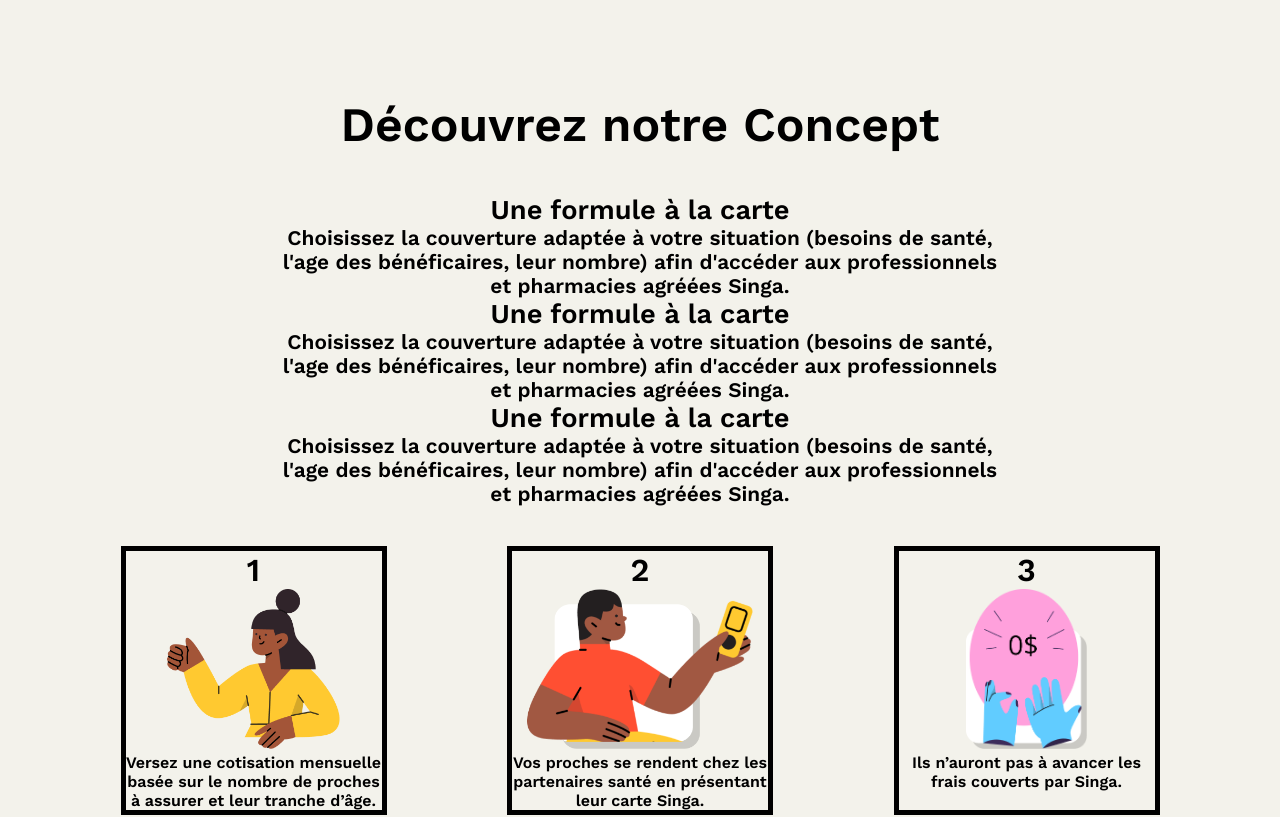
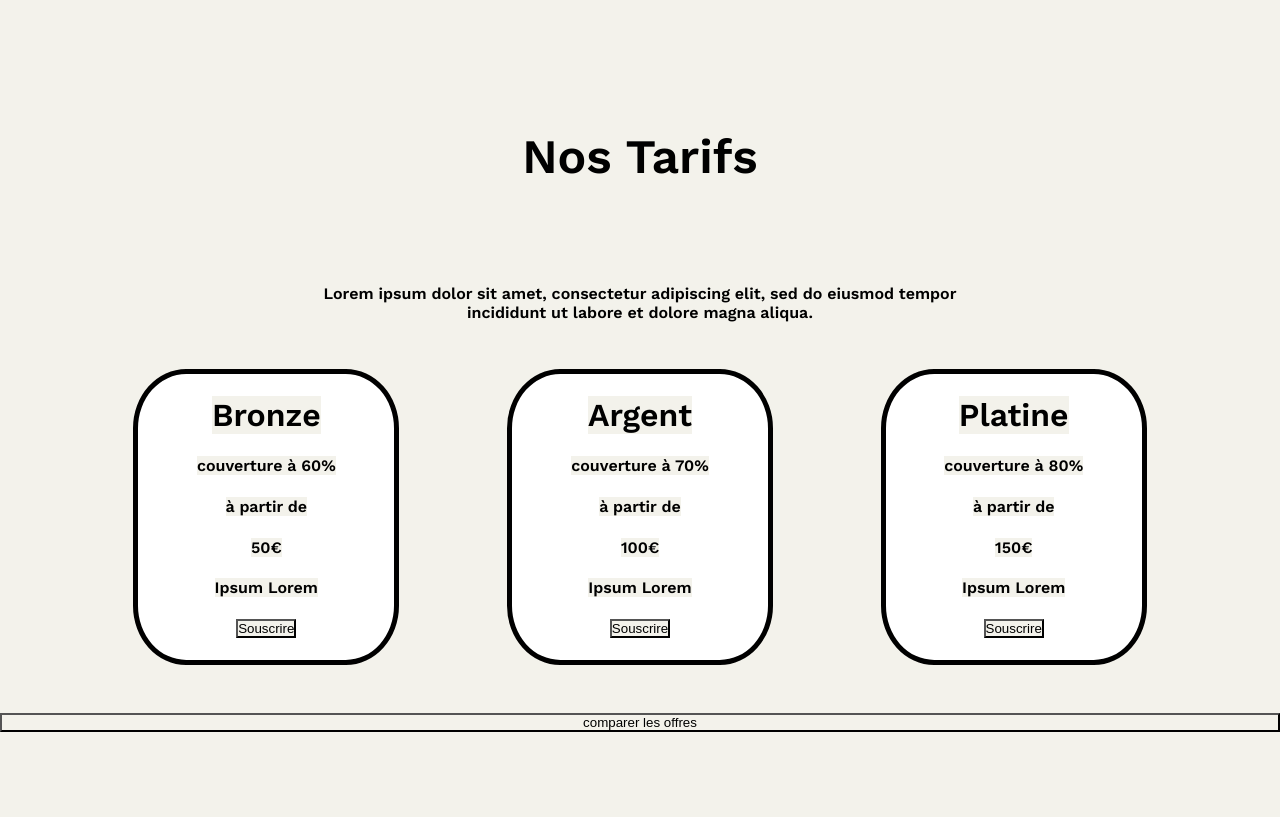
Before and after one commit to WildCodeSchool/paris-0921-project3-my-singa-assurance, a React (Vite) app: page / in a window 1280 px wide. Shown: the part 770-1587 px from the top of the page. Built offline with nearby package versions, Linux system fonts and the light colour scheme.

Commit message:
OK architecture for homepageTarif. CSS to be implemented

```diff
--- a/src/App.jsx
+++ b/src/App.jsx
@@ -3,6 +3,7 @@ import Header from './components/Header';
 
 import './App.css';
 import HomepagePresentation from './components/HomepagePresentation';
+import HomepageTarif from './components/HomepageTarif';
 import HomepageConcept from './components/HomepageConcept';
 
 function App() {
@@ -10,6 +11,7 @@ function App() {
     <>
       <Header />
       <HomepagePresentation />
+      <HomepageTarif />
       <HomepageConcept />
     </>
   );
--- /dev/null
+++ b/src/components/HomepageTarif.jsx
@@ -0,0 +1,43 @@
+import React from 'react';
+import TarifCard from './TarifCard';
+
+import style from './style/HomepageTarif.module.scss';
+
+function HomepageTarif() {
+  const Formules = [
+    {
+      title: 'Bronze',
+      couverture: '60',
+      description: 'Ipsum Lorem',
+      prix: '50',
+    },
+    {
+      title: 'Argent',
+      couverture: '70',
+      description: 'Ipsum Lorem',
+      prix: '100',
+    },
+    {
+      title: 'Platine',
+      couverture: '80',
+      description: 'Ipsum Lorem',
+      prix: '150',
+    },
+  ];
+  return (
+    <div className={style.mainTarifCard}>
+      <h2>Nos Tarifs</h2>
+      <div className={style.tarifResume}>
+        Lorem ipsum dolor sit amet, consectetur adipiscing elit, sed do eiusmod tempor incididunt ut labore et dolore magna aliqua.
+      </div>
+      <div className={style.tarifContainer}>
+        {Formules.map((card) => {
+          return <TarifCard key="0" title={card.title} couverture={card.couverture} desc={card.description} prix={card.prix} />;
+        })}
+      </div>
+      <button>comparer les offres</button>
+    </div>
+  );
+}
+
+export default HomepageTarif;
--- /dev/null
+++ b/src/components/TarifCard.jsx
@@ -0,0 +1,17 @@
+import React from 'react';
+import style from './style/TarifCard.module.scss';
+
+const TarifCard = ({ title, couverture, prix, desc }) => {
+  return (
+    <div className={style.tarifCardContainer}>
+      <h1 className="CardTitle">{title}</h1>
+      <div>couverture à {couverture}%</div>
+      <div> à partir de </div>
+      <div>{prix}€</div>
+      <div>{desc}</div>
+      <button>Souscrire</button>
+    </div>
+  );
+};
+
+export default TarifCard;
--- /dev/null
+++ b/src/components/style/HomepageTarif.module.scss
@@ -0,0 +1,33 @@
+@import url('https://fonts.googleapis.com/css2?family=Work+Sans:wght@600&display=swap');
+
+.mainTarifCard {
+  text-align: center;
+  height: 100vh;
+  text-align: center;
+  height: 100vh;
+  display: flex;
+  flex-direction: column;
+  justify-content: space-evenly;
+  font-family: 'Work Sans', sans-serif;
+  h2 {
+    font-size: 300%;
+  }
+}
+
+.tarifResume {
+  margin-right: 25%;
+  margin-left: 25%;
+}
+
+.tarifContainer {
+  display: flex;
+  flex-direction: row;
+  align-items: center;
+  justify-content: space-evenly;
+  font-family: 'Work Sans', sans-serif;
+  margin: 2%;
+}
+
+.tarifCardContainer {
+  height: 200%;
+}
--- /dev/null
+++ b/src/components/style/TarifCard.module.scss
@@ -0,0 +1,12 @@
+.tarifCardContainer {
+  border: solid 5px;
+  display: flex;
+  flex-direction: column;
+  align-items: center;
+  text-align: center;
+  width: 20vw;
+  height: 200%;
+  justify-content: space-evenly;
+  border-radius: 20%;
+  background-color: white;
+}
```
